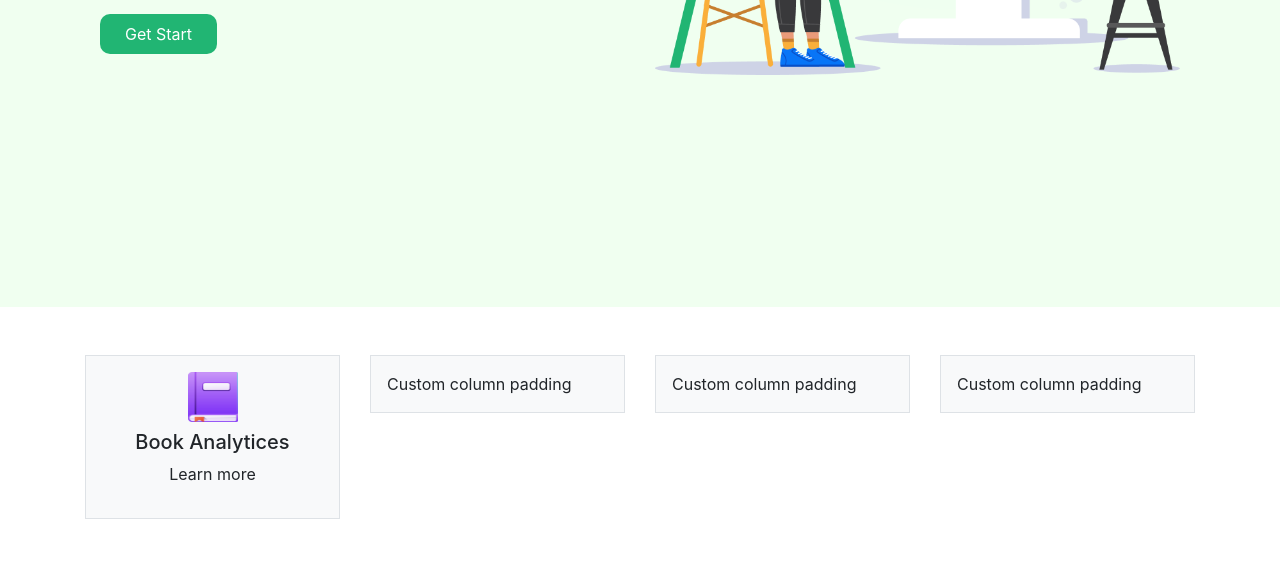
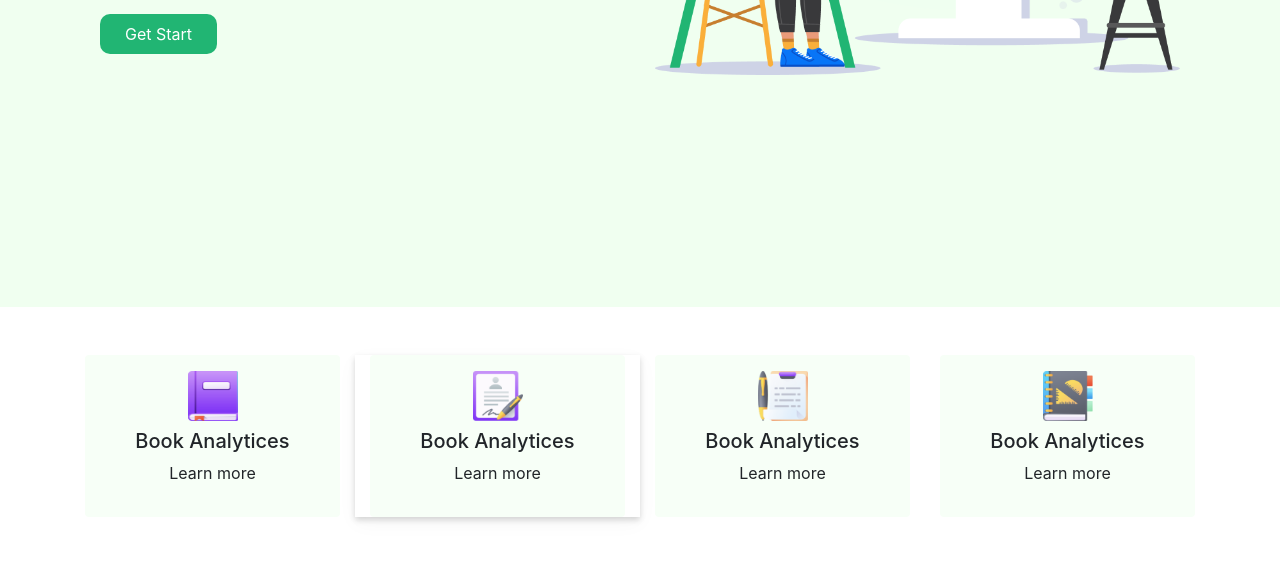
Before and after one commit to AbidurRahman24/Responsive-E-school-Project, a plain HTML site: page index.html in a window 1280 px wide. Shown: the part 365-926 px from the top of the page. Drawn offline with nearby package versions, Linux system fonts and the light colour scheme.

Commit message:
card icon section done

```diff
--- a/index.html
+++ b/index.html
@@ -82,7 +82,7 @@
             <section class="container py-5">
                 <div class="row g-2">
                     <div class="col-sm-6 col-md-3 col-md-3">
-                      <div class="p-3 border bg-light ">
+                      <div class="p-3 rounded bg-card ">
                           <img src="./ICON/book.png" alt="" class='icon'>
                             <div class="icon-descrition text-center pt-2">
                                 <h5>Book Analytices</h5>
@@ -90,14 +90,32 @@
                             </div>
                         </div>
                     </div>
-                    <div class="col-sm-6 col-md-3 col-md-3">
-                      <div class="p-3 border bg-light">Custom column padding</div>
+                    <div class="col-sm-6 col-md-3 col-md-3 shadow">
+                      <div class="p-3 rounded shadow bg-card ">
+                          <img src="./ICON/Student.png" alt="" class='icon'>
+                            <div class="icon-descrition text-center pt-2">
+                                <h5>Book Analytices</h5>
+                            <p>Learn more</p>
+                            </div>
+                        </div>
                     </div>
                     <div class="col-sm-6 col-md-3 col-md-3">
-                      <div class="p-3 border bg-light">Custom column padding</div>
+                      <div class="p-3 rounded bg-card ">
+                          <img src="./ICON/Test.png" alt="" class='icon'>
+                            <div class="icon-descrition text-center pt-2">
+                                <h5>Book Analytices</h5>
+                            <p>Learn more</p>
+                            </div>
+                        </div>
                     </div>
                     <div class="col-sm-6 col-md-3 col-md-3">
-                      <div class="p-3 border bg-light">Custom column padding</div>
+                      <div class="p-3 rounded bg-card ">
+                          <img src="./ICON/Students.png" alt="" class='icon'>
+                            <div class="icon-descrition text-center pt-2">
+                                <h5>Book Analytices</h5>
+                            <p>Learn more</p>
+                            </div>
+                        </div>
                     </div>
                   </div>
             </section>
--- a/style.css
+++ b/style.css
@@ -7,7 +7,7 @@
     font-size: 3.5rem;
 }
 header{
-    background-color: #F0FFF0;
+    background-color: #f0fff0;
 }
 
 
@@ -43,3 +43,9 @@ a:hover{
     text-align: center;
     margin: 0 auto;
 }
+.bg-card{
+    background-color: #f7fff7;
+}
+.col-sm-6.col-md-3.col-md-3.shadow {
+    box-shadow: 0 3px 6px 0 rgba(0, 0, 0, 0.158), 0 6px 20px 0 rgba(0, 0, 0, 0.034);
+}
```
